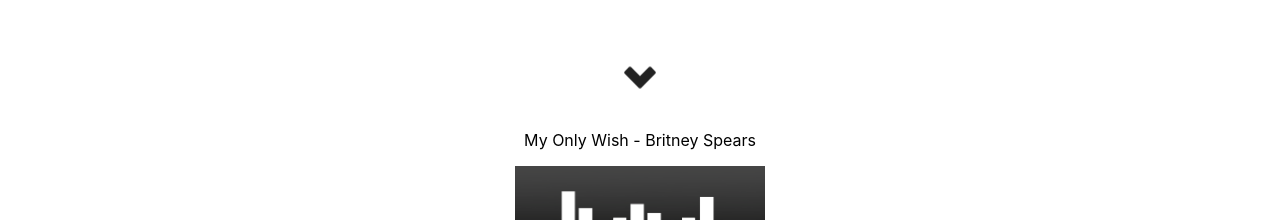
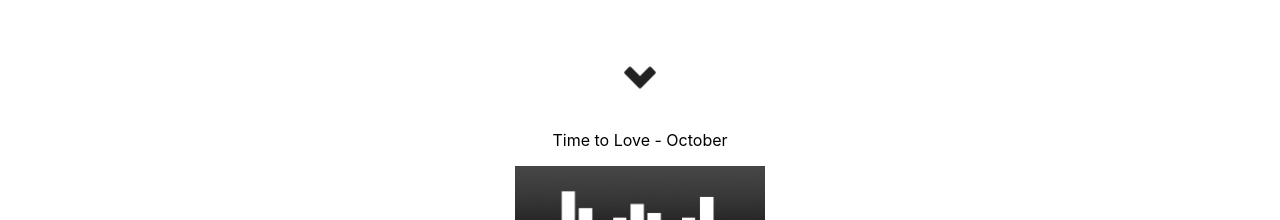
Before and after one commit to hide27k/music-style-transfer, a React (Create React App) app in the folder front-end/: page / in a window 1280 px wide. Shown: the part 2489-2709 px from the top of the page. Built offline with nearby package versions, Linux system fonts and the light colour scheme.

Commit message:
Fix typo.

```diff
--- a/front-end/src/Demo.js
+++ b/front-end/src/Demo.js
@@ -24,7 +24,7 @@
         2: "off"
       },
       audio: TimeToLoveNoiseless,
-      title: "My Only Wish - Britney Spears"
+      title: "Time to Love - October"
     }
   }
 
```
